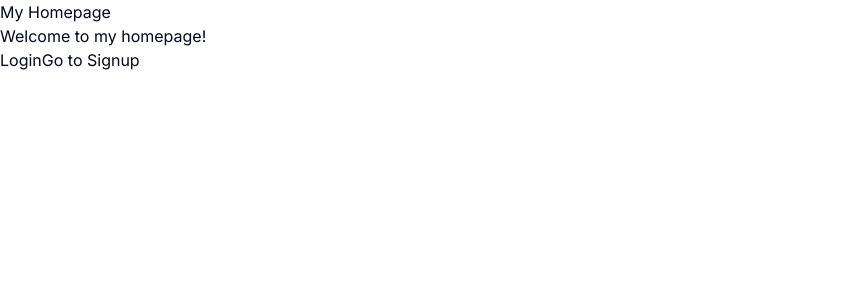
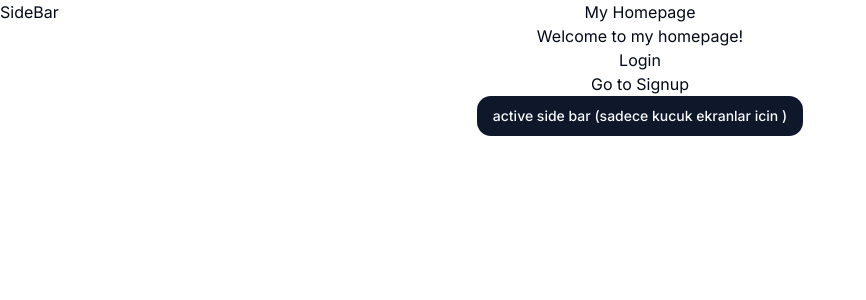
Before and after one commit to muhammedkucukaslan/ahenk, a Next.js app: page / in a window 1280 px wide. Shown: the top 300 px of the page, without its empty margins (0-866 px from the left). Built offline with nearby package versions, Linux system fonts and the light colour scheme; no server answers.

Commit message:
add:  sidebar component

```diff
--- a/package.json
+++ b/package.json
@@ -37,7 +37,8 @@
     "tailwind-merge": "^2.5.4",
     "tailwindcss-animate": "^1.0.7",
     "yup": "^1.4.0",
-    "zod": "^3.23.8"
+    "zod": "^3.23.8",
+    "zustand": "^5.0.1"
   },
   "devDependencies": {
     "@types/node": "^20",
--- /dev/null
+++ b/src/app/dashboard/sidebar/SideBar.tsx
@@ -0,0 +1,23 @@
+'use client';
+
+import React from 'react';
+import useSidebarStore from './store';
+
+const SideBar = () => {
+  const { isSideBarOpen } = useSidebarStore();
+
+  return (
+    <div
+      className={`fixed left-0 top-0 h-full
+                    ${isSideBarOpen ? 'flex' : 'hidden'}
+                    lg:flex
+                    xl:flex
+                    2xl:flex
+                    `}
+    >
+      <h1>SideBar</h1>
+    </div>
+  );
+};
+
+export default SideBar;
--- /dev/null
+++ b/src/app/dashboard/sidebar/store.ts
@@ -0,0 +1,14 @@
+import { create } from 'zustand';
+
+type Store = {
+  isSideBarOpen: boolean;
+  toggleIsSideBarOpen: () => void;
+};
+
+const useSidebarStore = create<Store>()((set) => ({
+  isSideBarOpen: false,
+  toggleIsSideBarOpen: () =>
+    set((state) => ({ isSideBarOpen: !state.isSideBarOpen })),
+}));
+
+export default useSidebarStore;
--- a/src/app/page.tsx
+++ b/src/app/page.tsx
@@ -1,19 +1,33 @@
-import Link from "next/link";
+'use client';
+
+import Link from 'next/link';
+import SideBar from './dashboard/sidebar/SideBar';
+import { Button } from '@/src/components/ui/button';
+import useSidebarStore from './dashboard/sidebar/store';
 
 export default function Home() {
+  const { toggleIsSideBarOpen } = useSidebarStore();
+
   return (
     <div>
-      <h1>My Homepage</h1>
-      <p>Welcome to my homepage!</p>
-
-      <div >
-        <Link href="login">
-          <button >Login </button>
+      <div className='flex flex-col items-center  '>
+        <h1>My Homepage</h1>
+        <p>Welcome to my homepage!</p>
+        <Link href='login'>
+          <button>Login </button>
         </Link>
-        <Link href="signup">
+        <Link href='signup'>
           <button>Go to Signup</button>
         </Link>
+        <div>
+          {/* sadece kucuk ekranlar icin */}
+          <Button onClick={toggleIsSideBarOpen}>
+            active side bar (sadece kucuk ekranlar icin )
+          </Button>
+        </div>
       </div>
+
+      <SideBar />
     </div>
   );
 }
```
Also changed, not shown: src/app/dashboard/page.tsx (+6 -6 lines), 1 other file (tests, documents, lock files or other folders).
